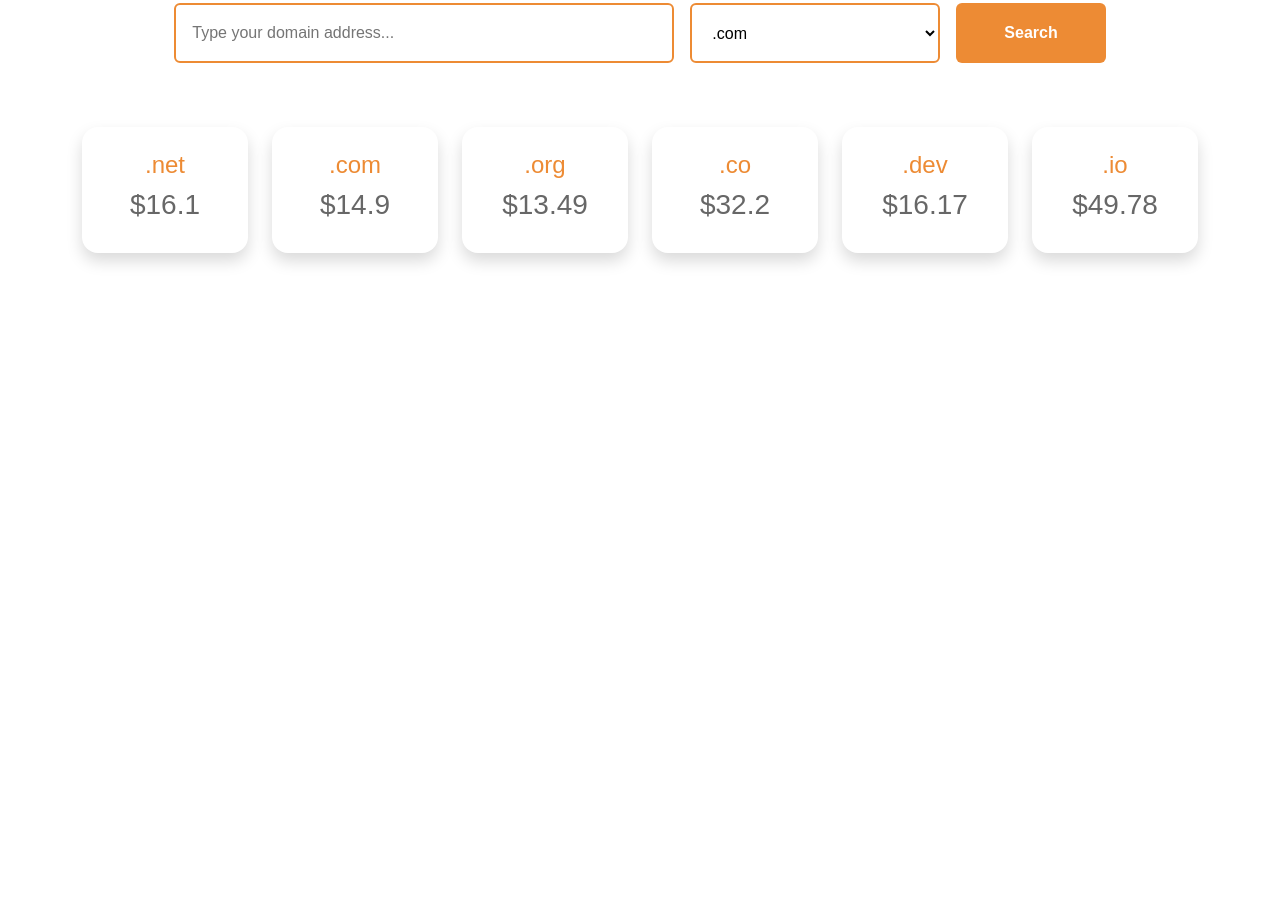
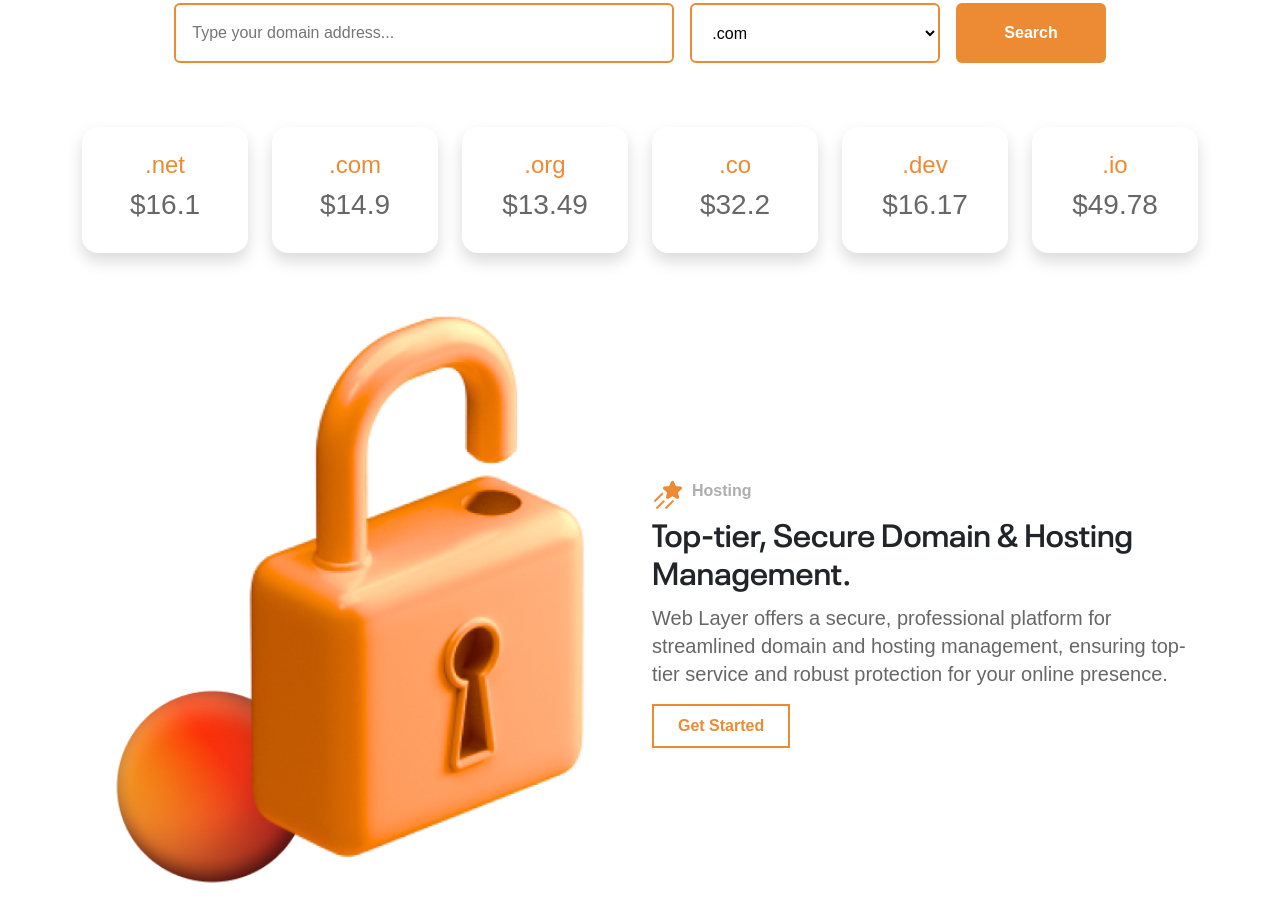
Before and after one commit to M-sadiq4641/De-Domain, a website built with Vite: page index.html in a window 1280 px wide. Shown: the part 737-1654 px from the top of the page. Before the commit the page ends 1038 px from the top, so only its background shows below. Built offline with nearby package versions, Linux system fonts and the light colour scheme.

Commit message:
added hosting section

```diff
--- a/index.html
+++ b/index.html
@@ -33,7 +33,7 @@
         </button>
         <div class="collapse navbar-collapse" id="navbarSupportedContent">
           <ul
-            class="navbar-nav nav-border rounded px-4 mx-lg-auto mb-2 mb-lg-0"
+            class="navbar-nav nav-border shadow  rounded px-4 mx-lg-auto mb-2 mb-lg-0"
           >
             <li class="nav-item">
               <a
@@ -50,7 +50,7 @@
               <a class="nav-link li-link ms-lg-4" href="#asd">Community</a>
             </li>
           </ul>
-          <button class="mx-lg-3 py-1 px-4 rounded login-button bg-transparent">
+          <button class="mx-lg-3 py-1 px-4  rounded login-button bg-transparent">
             Log in
           </button>
 
@@ -170,6 +170,30 @@
       </div>
     </div>
 
+<!-- hosting section -->
+
+    <div class="container">
+<div class="row">
+  <div class="col-lg-6  ">
+    <div class="row justify-content-center">
+      <img class="img-fluid " src="/public/image/hosting-lock-img.png">
+    </div>
+  </div>
+  <div class="col-lg-6 my-auto  ">
+    <div class="text-center text-lg-start ">
+      <div class="d-flex align-items-center justify-content-center justify-content-lg-start  ">
+        <img src="/public/image/hosting-mini-logo.png">
+        <p class="text-md ms-2 mt-2 text-lightgrey font-semibold">Hosting</p>
+      </div>
+      <h2 >Top-tier, Secure Domain & Hosting Management.</h2>
+      <p class="text-grey text-xl font-thin">Web Layer offers a secure, professional platform for streamlined domain and hosting management, ensuring top-tier service and robust protection for your online presence.</p>
+      <button class="border-yellow bg-transparent text-yellow py-2 px-4 font-semibold">Get Started</button>
+    </div>
+  </div>
+
+</div>
+    </div>
+
     <!-- hero section -->
 
     <!-- script  -->
--- a/style.css
+++ b/style.css
@@ -110,6 +110,9 @@
 .text-grey{
   color: #676767;
 }
+.text-lightgrey{
+  color: #74737394;
+}
 
 
 
```
Also changed, not shown: public/image/hosting-lock-img.png (added), public/image/hosting-mini-logo.png (added).
